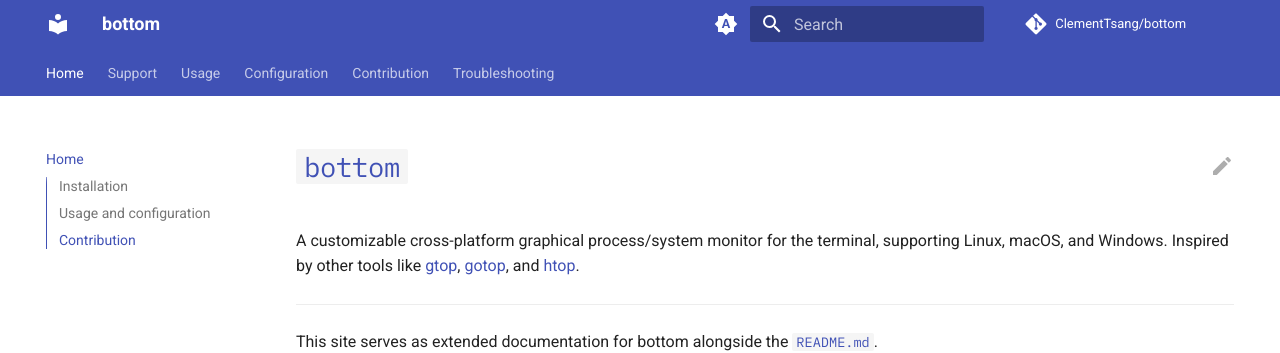
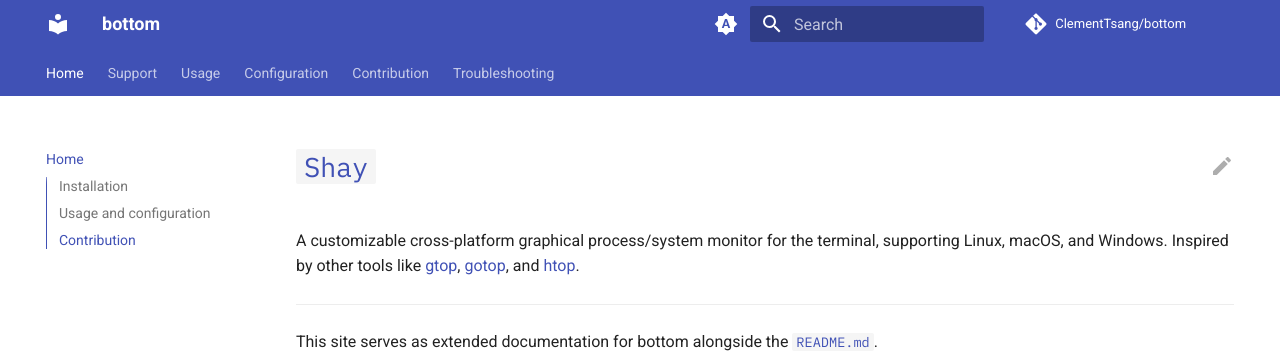
Before and after one commit to sb185296/mkdoc, an MkDocs documentation site: the page built from content/index.md, in a window 1280 px wide and 1360 px high. Shown: the top 353 px of the window. Built offline with MkDocs 1.6.1 and Material for MkDocs 9.7.7, drawn with Linux system fonts in a browser that asks for light colours; plug-ins that fetch from the network failed and are left out; comment, search, counter and statistics services are not loaded; the version menu is left out.

Commit message:
Update index.md

```diff
--- a/content/index.md
+++ b/content/index.md
@@ -2,7 +2,7 @@
 title: Home
 ---
 
-# `bottom`
+# `Shay`
 
 A customizable cross-platform graphical process/system monitor for the terminal, supporting Linux, macOS, and Windows. Inspired by other tools like [gtop](https://github.com/aksakalli/gtop), [gotop](https://github.com/xxxserxxx/gotop), and [htop](https://github.com/htop-dev/htop).
 
```
